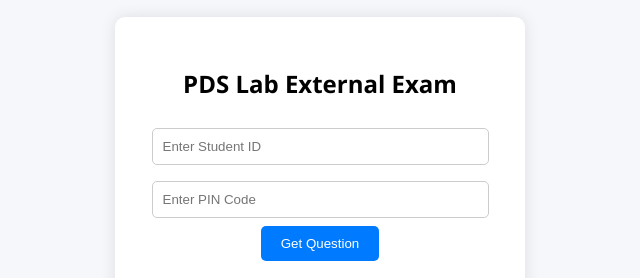
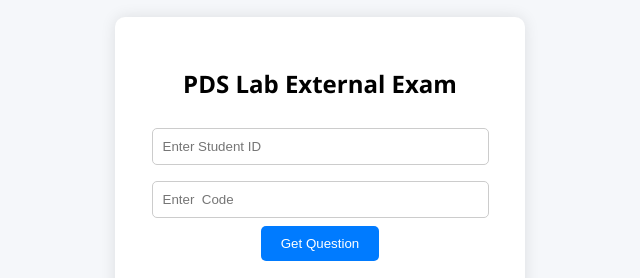
Before and after one commit to ravindrareddyk/PDSLab, a plain HTML site: page index.html in a window 1280 px wide. Shown: the part 234-512 px from the top of the page, 320-960 px from the left. Drawn offline with Linux system fonts and the light colour scheme.

Commit message:
Update index.html

```diff
--- a/index.html
+++ b/index.html
@@ -11,7 +11,7 @@
     <h2>PDS Lab External Exam</h2>
     <div id="loginBox">
       <input type="text" id="studentId" placeholder="Enter Student ID">
-      <input type="password" id="pinCode" placeholder="Enter PIN Code">
+      <input type="password" id="pinCode" placeholder="Enter  Code">
       <button onclick="verifyUser()">Get Question</button>
     </div>
     <div id="question"></div>
```
